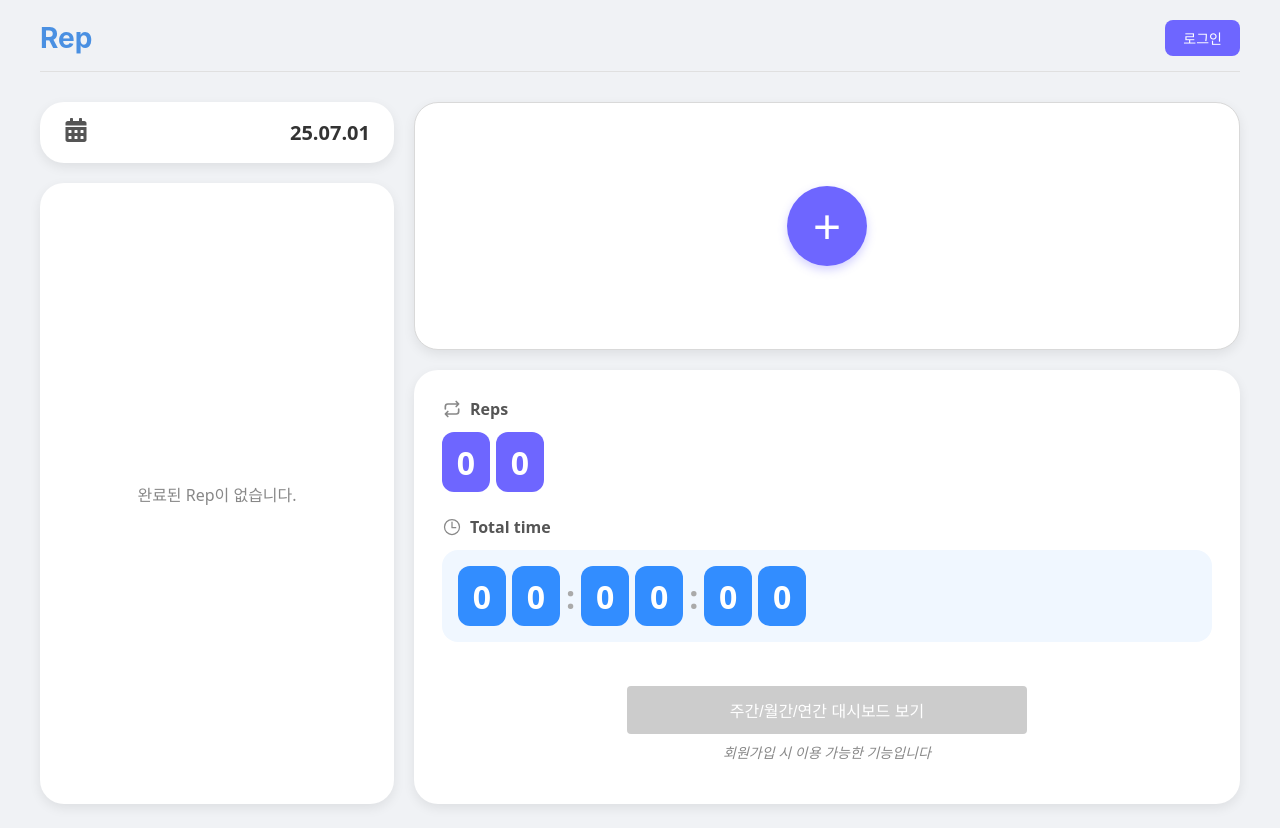
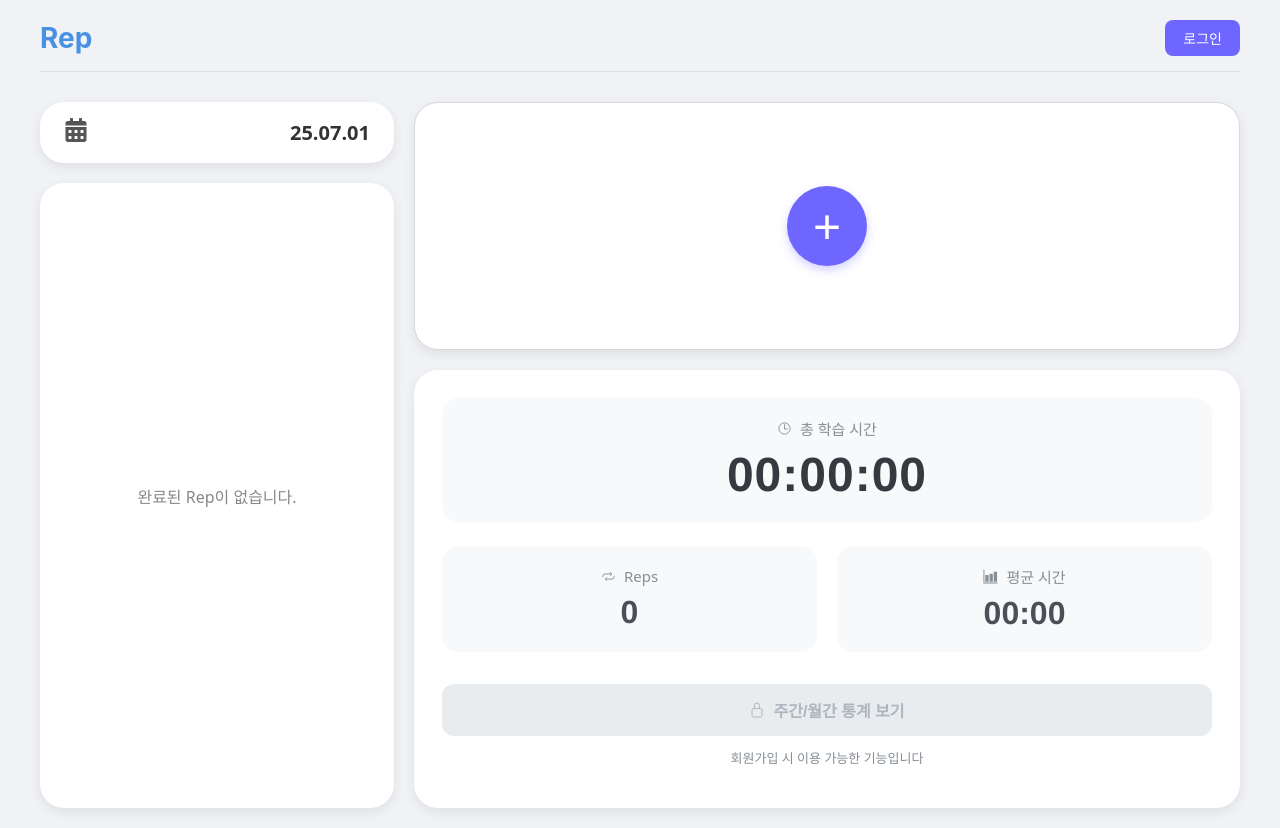
Before and after one commit to WannaKnowWhatIDontKnow/Rep-web, a React (Create React App) app: page / in a window 1280 px wide. Built offline with nearby package versions, Linux system fonts and the light colour scheme.

Commit message:
대쉬보드 UI개선

```diff
--- a/src/components/Dashboard.css
+++ b/src/components/Dashboard.css
@@ -1,5 +1,6 @@
-/* 최종 대시보드 컨테이너 */
-.dashboard-final {
+/* src/components/Dashboard.css (새로운 스타일) */
+
+.new-dashboard {
   background-color: white;
   border-radius: 24px;
   padding: 28px;
@@ -10,111 +11,96 @@
   font-family: system-ui, -apple-system, BlinkMacSystemFont, 'Segoe UI', Roboto, Oxygen, Ubuntu, Cantarell, 'Open Sans', 'Helvetica Neue', sans-serif;
 }
 
-/* 각 섹션 (Reps, Time, Ratio) */
-.dash-section {
-  display: flex;
-  flex-direction: column;
-  gap: 12px;
+/* 메인 지표 (총 시간) */
+.main-metric {
+  background-color: #f8f9fa;
+  border-radius: 16px;
+  padding: 20px;
+  text-align: center;
 }
 
-.dash-section-header {
+.metric-header {
   display: flex;
   align-items: center;
+  justify-content: center;
+  gap: 8px;
+  font-size: 15px;
+  font-weight: 500;
+  color: #868e96;
+  margin-bottom: 8px;
+}
+
+.metric-value-large {
+  font-size: 48px;
+  font-weight: 600;
+  color: #343a40;
+  font-family: 'Helvetica Neue', sans-serif;
+  letter-spacing: 1px;
+}
+
+/* 서브 지표 (Reps, 평균 시간) */
+.sub-metrics {
+  display: grid;
+  grid-template-columns: 1fr 1fr;
+  gap: 20px;
+}
+
+.metric-card {
+  background-color: #f8f9fa;
+  border-radius: 16px;
+  padding: 20px;
+  text-align: center;
+}
+
+.metric-value-small {
+  font-size: 32px;
+  font-weight: 600;
+  color: #495057;
+  font-family: 'Helvetica Neue', sans-serif;
+}
+
+/* CTA 버튼 섹션 */
+.dashboard-cta {
+  margin-top: 8px;
+}
+
+.stats-button {
+  width: 100%;
+  background-color: #6E66FF;
+  color: white;
+  border: none;
+  border-radius: 12px;
+  padding: 14px 0;
+  font-size: 16px;
+  font-weight: 600;
+  cursor: pointer;
+  transition: all 0.2s;
+  display: flex;
+  align-items: center;
+  justify-content: center;
   gap: 8px;
 }
 
-.dash-section-header h2 {
-  margin: 0;
-  font-size: 16px;
-  font-weight: 600;
-  color: #555;
+.stats-button:hover {
+  background-color: #5851d1;
 }
 
-.header-icon {
-  font-size: 20px;
-  color: #888;
-}
-
-/* 디지털 숫자판 공통 스타일 */
-.digital-display-container .digit-box {
-  color: white;
-  width: 48px;
-  height: 60px;
-  display: inline-flex;
-  align-items: center;
-  justify-content: center;
-  border-radius: 12px;
-  font-size: 32px;
-  font-weight: bold;
-}
-
-.digital-display-container {
-    display: flex;
-    gap: 6px;
-}
-
-.digital-display-container .colon {
-  background-color: transparent !important;
-  color: #aaa;
-  width: auto;
-}
-
-/* Reps 섹션 스타일 */
-.reps-display .digit-box {
-  background-color: #6E66FF; /* 보라색 */
-}
-
-/* Total Time 섹션 스타일 */
-.time-display-wrapper {
-  background-color: #F0F7FF;
-  border-radius: 16px;
-  padding: 16px;
-}
-
-.time-display .digit-box {
-  background-color: #328DFF;
-}
-
-
-
-/* 통계 대시보드 이동 버튼 스타일 */
-.stats-navigation {
-  margin-top: 20px;
+.stats-locked-wrapper {
   text-align: center;
 }
 
-.stats-button {
-  background-color: #4a90e2;
-  color: white;
-  border: none;
-  border-radius: 4px;
-  padding: 12px 20px;
-  font-size: 16px;
-  cursor: pointer;
-  transition: background-color 0.2s;
-  width: 100%;
-  max-width: 400px;
-}
-
-.stats-button:hover {
-  background-color: #3a80d2;
-}
-
 .stats-button.disabled {
-  background-color: #cccccc;
+  background-color: #e9ecef;
+  color: #adb5bd;
   cursor: not-allowed;
 }
 
-.stats-disabled {
-  display: flex;
-  flex-direction: column;
-  align-items: center;
-  width: 100%;
+.stats-button.disabled:hover {
+  background-color: #e9ecef;
 }
 
 .stats-message {
-  color: #888;
-  font-size: 14px;
-  margin-top: 8px;
-  font-style: italic;
+  font-size: 13px;
+  color: #868e96;
+  margin-top: 12px;
 }
--- a/src/components/Dashboard.js
+++ b/src/components/Dashboard.js
@@ -1,29 +1,27 @@
 import React from 'react';
 import './Dashboard.css';
-import { TbRepeat } from 'react-icons/tb';
-import { IoTimeOutline } from 'react-icons/io5';
+import { IoTimeOutline, IoRepeat, IoBarChartSharp, IoLockClosedOutline } from 'react-icons/io5'; // 아이콘 임포트
 import { useAuth } from '../contexts/AuthContext';
 
-// 각 문자를 개별 박스에 렌더링하는 컴포넌트입니다.
-const DigitalDisplay = ({ value, className }) => {
-  const characters = String(value).split('');
-  return (
-    <div className={`digital-display-container ${className || ''}`}>
-      {characters.map((char, index) => (
-        <span key={index} className={`digit-box ${char === ':' ? 'colon' : ''}`}>
-          {char}
-        </span>
-      ))}
-    </div>
-  );
-};
 
-// 초를 HH:MM:SS 형식으로 변환하는 함수입니다.
-const formatTime = (totalSeconds) => {
+
+// MM:SS 또는 HH:MM:SS 형식으로 유연하게 변환하는 함수
+const formatTime = (totalSeconds, forceHours = false) => {
+    if (isNaN(totalSeconds) || totalSeconds === 0) {
+        return forceHours ? '00:00:00' : '00:00';
+    }
     const hours = Math.floor(totalSeconds / 3600);
     const minutes = Math.floor((totalSeconds % 3600) / 60);
     const seconds = totalSeconds % 60;
-    return `${String(hours).padStart(2, '0')}:${String(minutes).padStart(2, '0')}:${String(seconds).padStart(2, '0')}`;
+
+    const paddedMinutes = String(minutes).padStart(2, '0');
+    const paddedSeconds = String(seconds).padStart(2, '0');
+
+    if (hours > 0 || forceHours) {
+        const paddedHours = String(hours).padStart(2, '0');
+        return `${paddedHours}:${paddedMinutes}:${paddedSeconds}`;
+    }
+    return `${paddedMinutes}:${paddedSeconds}`;
 };
 
 function Dashboard({ reps, setActiveTab }) {
@@ -37,47 +35,49 @@ function Dashboard({ reps, setActiveTab }) {
     return sum + (typeof seconds === 'number' && !isNaN(seconds) ? seconds : 0);
   }, 0);
 
-  console.log('대시보드 총 시간 계산:', totalTime, '초');
+  // 1. 새로운 지표 계산 (0으로 나누기 방지)
+  const averageTimeInSeconds = totalReps > 0 ? totalTime / totalReps : 0;
 
   const { isAuthenticated } = useAuth();
 
   return (
-    <div className="dashboard-final">
-      {/* Reps 섹션 */}
-      <div className="dash-section">
-        <div className="dash-section-header">
-          <TbRepeat className="header-icon reps-icon" />
-          <h2>Reps</h2>
+    // 3. 새로운 JSX 구조
+    <div className="new-dashboard">
+      <div className="main-metric">
+        <div className="metric-header">
+          <IoTimeOutline />
+          <span>총 학습 시간</span>
         </div>
-        <DigitalDisplay value={String(totalReps).padStart(2, '0')} className="reps-display" />
+        <div className="metric-value-large">{formatTime(totalTime, true)}</div>
       </div>
 
-      {/* Total time 섹션 */}
-      <div className="dash-section">
-        <div className="dash-section-header">
-          <IoTimeOutline className="header-icon time-icon" />
-          <h2>Total time</h2>
+      <div className="sub-metrics">
+        <div className="metric-card">
+          <div className="metric-header">
+            <IoRepeat />
+            <span>Reps</span>
+          </div>
+          <div className="metric-value-small">{totalReps}</div>
         </div>
-        <div className="time-display-wrapper">
-            <DigitalDisplay value={formatTime(totalTime)} className="time-display" />
+        <div className="metric-card">
+          <div className="metric-header">
+            <IoBarChartSharp />
+            <span>평균 시간</span>
+          </div>
+          <div className="metric-value-small">{formatTime(averageTimeInSeconds)}</div>
         </div>
       </div>
 
-
-
-      {/* 통계 대시보드로 이동하는 버튼 */}
-      <div className="dash-section stats-navigation">
+      <div className="dashboard-cta">
         {isAuthenticated ? (
-          <button
-            className="stats-button"
-            onClick={() => setActiveTab('dashboard')}
-          >
-            주간/월간/연간 대시보드 보기
+          <button className="stats-button" onClick={() => setActiveTab('dashboard')}>
+            주간/월간 통계 보기
           </button>
         ) : (
-          <div className="stats-disabled">
+          <div className="stats-locked-wrapper">
             <button className="stats-button disabled" disabled>
-              주간/월간/연간 대시보드 보기
+              <IoLockClosedOutline />
+              주간/월간 통계 보기
             </button>
             <p className="stats-message">회원가입 시 이용 가능한 기능입니다</p>
           </div>
```
Also changed, not shown: 2 other files (tests, documents, lock files or other folders).
